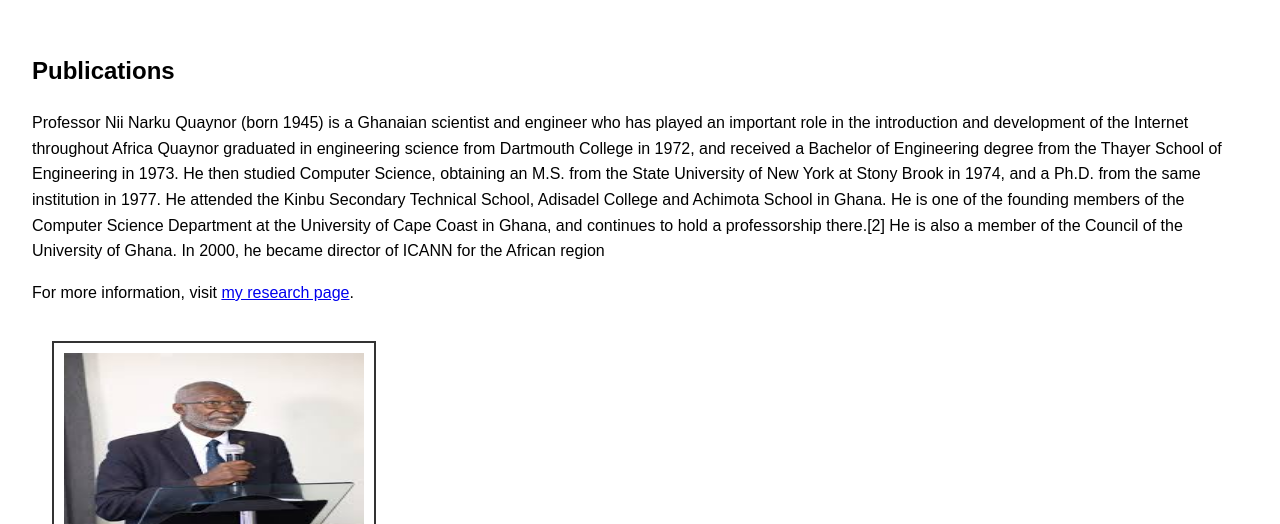
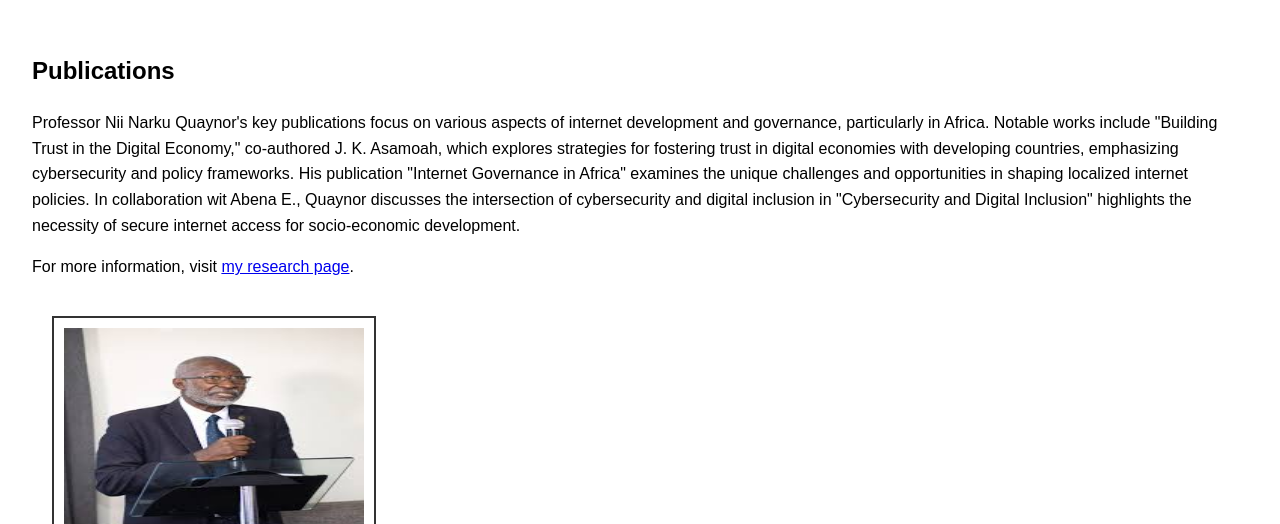
Before and after one commit to modesty3/group13webtechproject, a plain HTML site: page publications.html in a window 1280 px wide. Shown: the top 524 px of the page. Drawn offline with Linux system fonts and the light colour scheme.

Commit message:
publications.html

```diff
--- a/publications.html
+++ b/publications.html
@@ -9,10 +9,13 @@
 <body>
     <main>
         <h2>Publications</h2>
-        <p>Professor Nii Narku Quaynor (born 1945) is a Ghanaian scientist and engineer who has played an important role in the introduction and development of the Internet throughout Africa
-            Quaynor graduated in engineering science from Dartmouth College in 1972, and received a Bachelor of Engineering degree from the Thayer School of Engineering in 1973. He then studied Computer Science, obtaining an M.S. from the State University of New York at Stony Brook in 1974, and a Ph.D. from the same institution in 1977. He attended the Kinbu Secondary Technical School, Adisadel College and Achimota School in Ghana.
-            He is one of the founding members of the Computer Science Department at the University of Cape Coast in Ghana, and continues to hold a professorship there.[2] He is also a member of the Council of the University of Ghana.
-            In 2000, he became director of ICANN for the African region</p>
+        <p>Professor Nii Narku Quaynor's key publications focus on various aspects of internet development and governance,
+            particularly in Africa. Notable works include "Building Trust in the Digital Economy," co-authored J. K. Asamoah,
+            which explores strategies for fostering trust in digital economies with developing countries, emphasizing cybersecurity
+            and policy frameworks. His publication "Internet Governance in Africa" examines the unique challenges and opportunities
+            in shaping localized internet policies. In collaboration wit Abena E., Quaynor discusses the intersection of cybersecurity
+            and digital inclusion in "Cybersecurity and Digital Inclusion" highlights the necessity of secure internet access for socio-economic
+            development.</p>
             <p>For more information, visit <a href="https://gh.linkedin.com/in/nii-quaynor-4859b51">my research page</a>.</p>
             <a href="https://gh.linkedin.com/in/nii-quaynor-4859b51"><img src="image4.jfif" alt="Hyperlinked Image" class="box-model"></a>
     </main>
```
